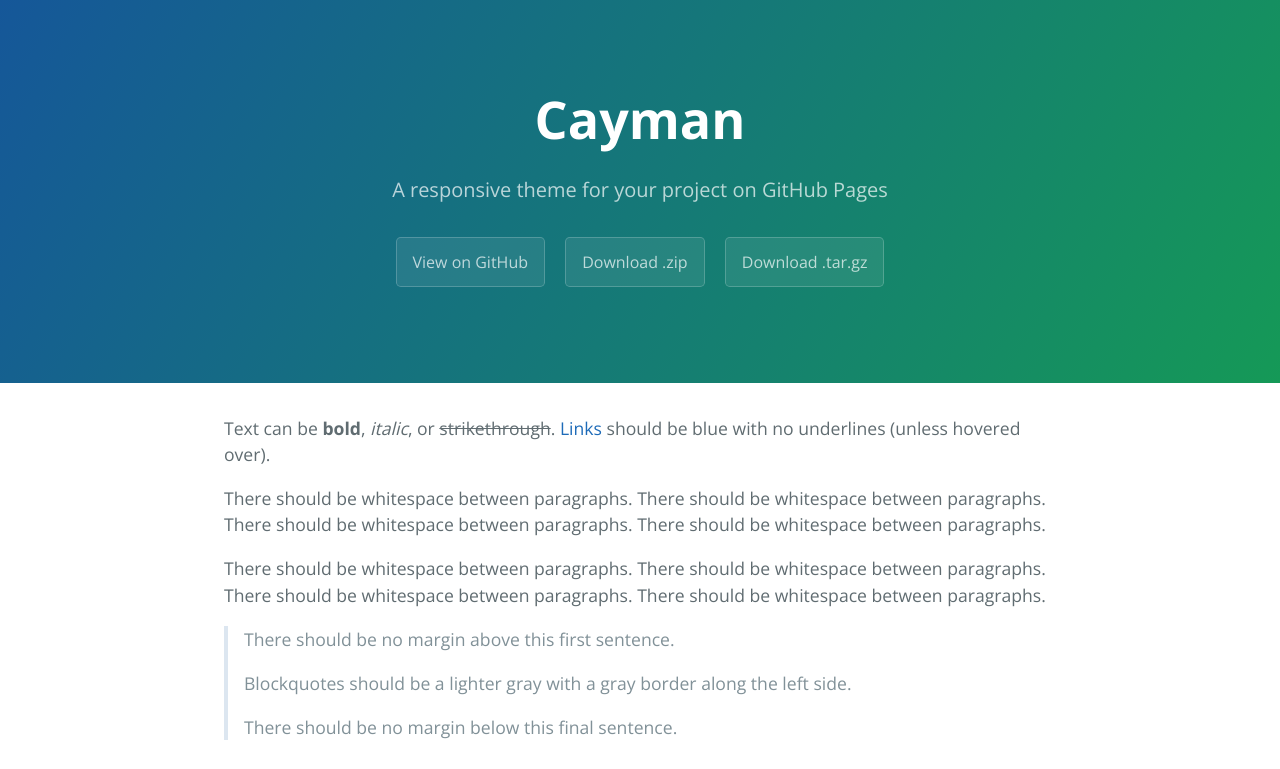
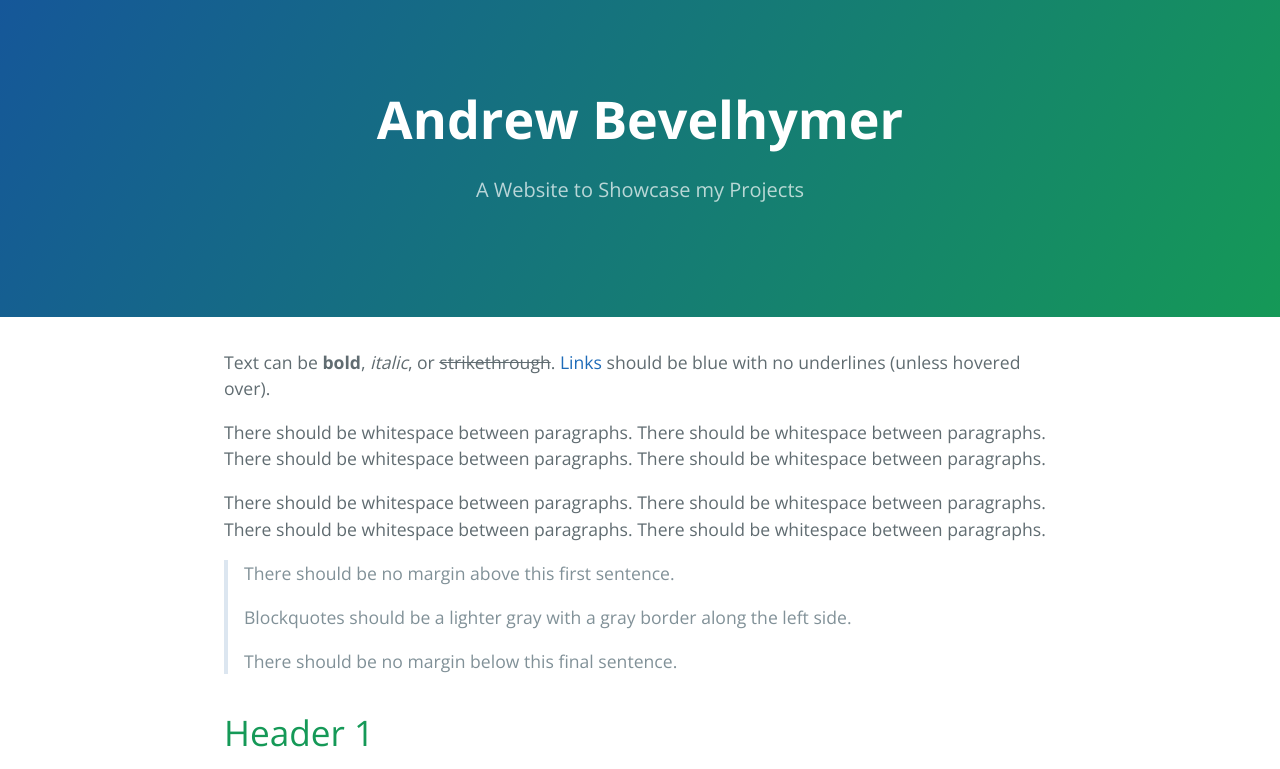
Before and after one commit to andrewbeav/andrewbeav.github.io, a website: page index.html in a window 1280 px wide. Shown: the top 769 px of the page. Drawn offline with nearby package versions, Linux system fonts and the light colour scheme.

Commit message:
Update some info

```diff
--- a/index.html
+++ b/index.html
@@ -2,7 +2,7 @@
 <html lang="en-us">
   <head>
     <meta charset="UTF-8">
-    <title>Cayman</title>
+    <title>Andrew Bevelhymer</title>
     <meta name="viewport" content="width=device-width, initial-scale=1">
     <meta name="theme-color" content="#157878">
     <link rel="stylesheet" href="css/normalize.css">
@@ -11,11 +11,8 @@
   </head>
   <body>
     <section class="page-header">
-      <h1 class="project-name">Cayman</h1>
-      <h2 class="project-tagline">A responsive theme for your project on GitHub Pages</h2>
-      <a href="#" class="btn">View on GitHub</a>
-      <a href="#" class="btn">Download .zip</a>
-      <a href="#" class="btn">Download .tar.gz</a>
+      <h1 class="project-name">Andrew Bevelhymer</h1>
+      <h2 class="project-tagline">A Website to Showcase my Projects</h2>
     </section>
 
     <section class="main-content">
```
